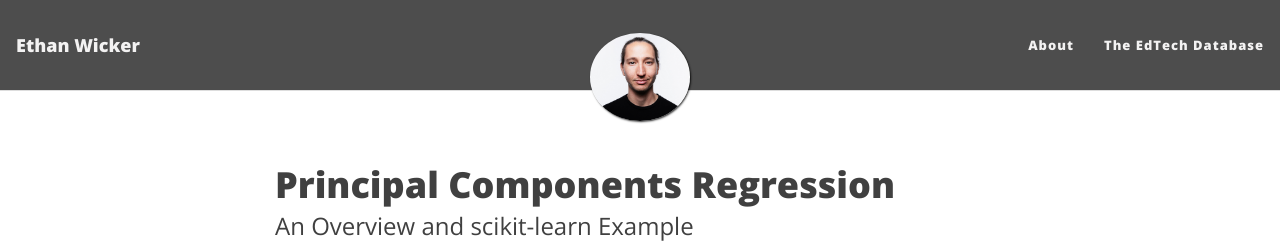
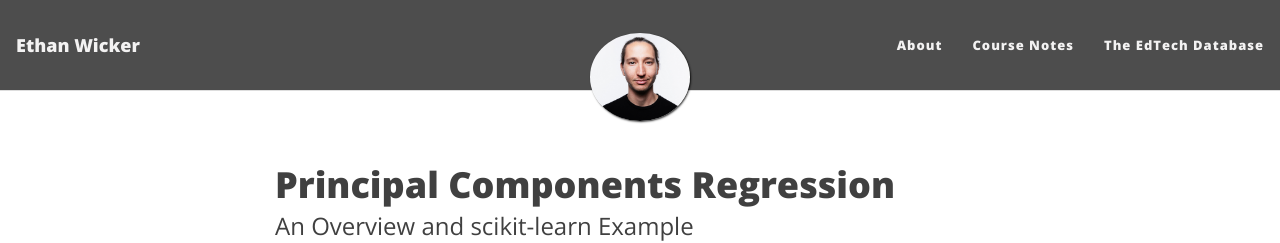
Before and after one commit to ethanwicker/ethanwicker.github.io, a Jekyll site: the page built from index.html, in a window 1280 px wide. Shown: the top 243 px of the page. Built offline with Jekyll 4.4.1, drawn with Linux system fonts in a browser that asks for light colours; nearby versions of some CDN libraries; the list of posts is cut into pages by our own code.

Commit message:
Update _config.yml

```diff
--- a/_config.yml
+++ b/_config.yml
@@ -15,7 +15,8 @@ author: Ethan Wicker
 
 navbar-links:
   About: "about"
-  The EdTech Database: edtech_database
+  Course Notes: "course_notes"
+  The EdTech Database: "edtech_database"
 
 # --- Logo --- #
 
```
